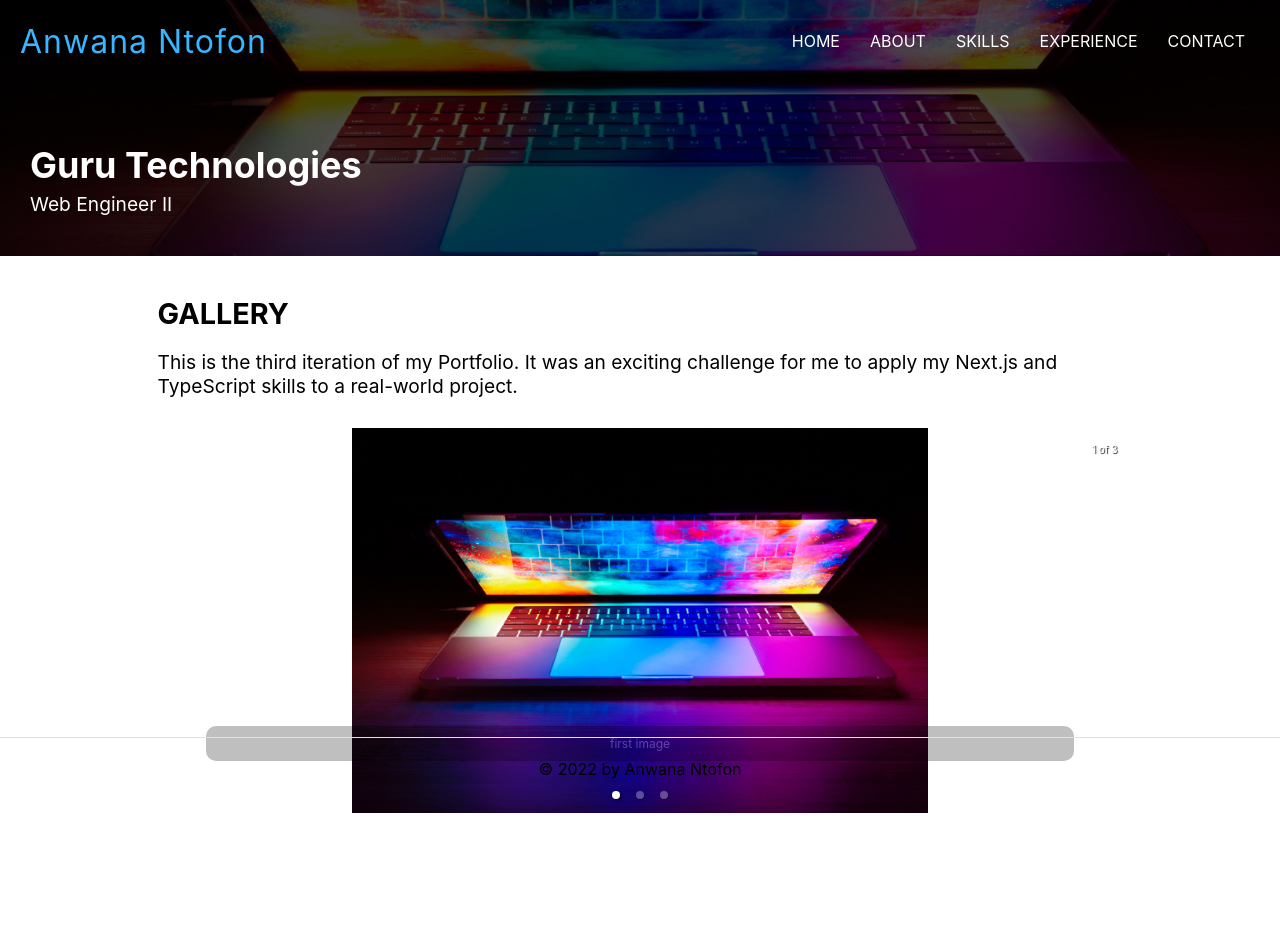
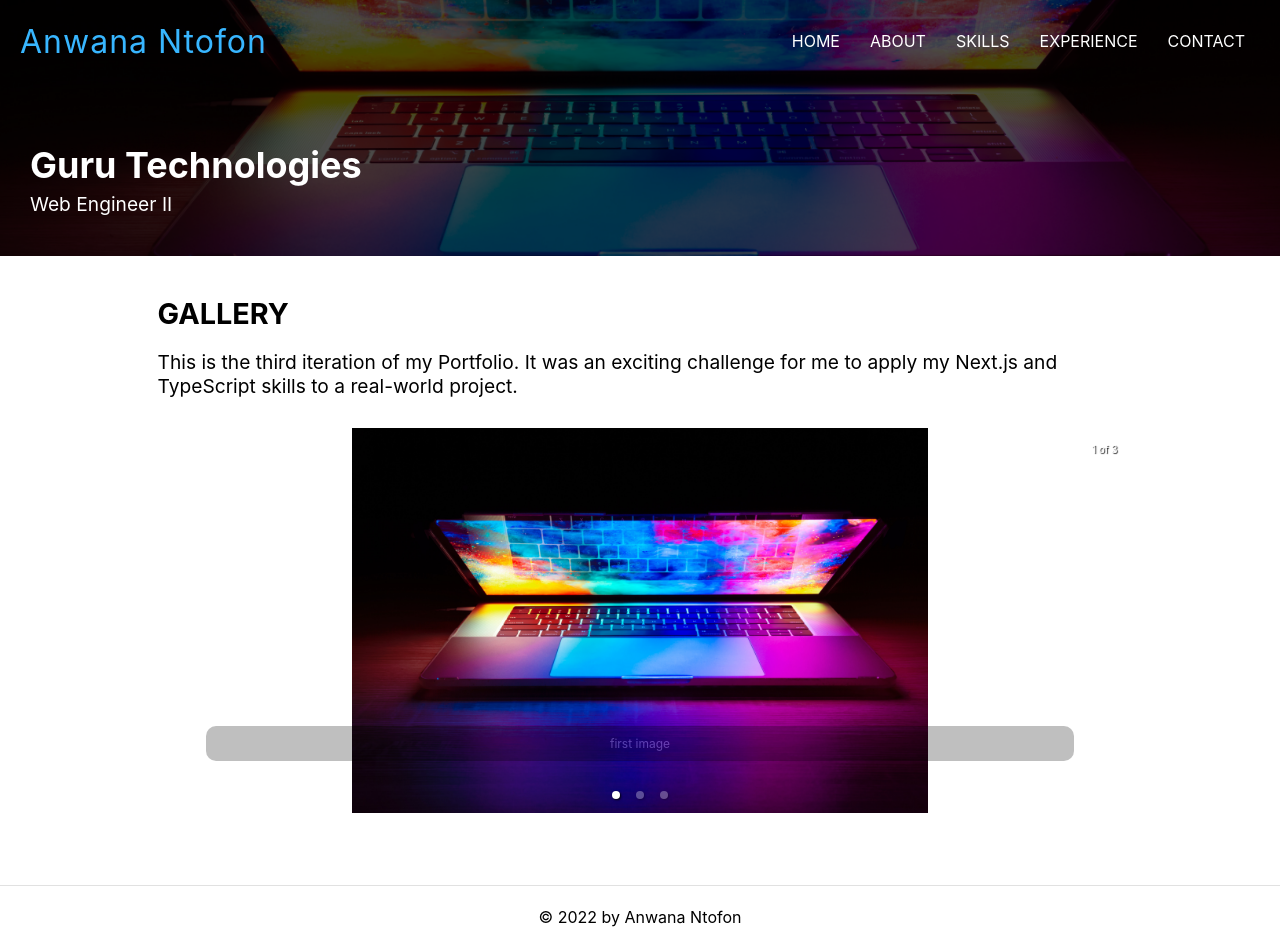
Before and after one commit to antofon/portfolio-v3, a Next.js app: page /experience/work/guru in a window 1280 px wide. Before the commit the page ends 813 px from the top, so only its background shows below. Built offline with nearby package versions, Linux system fonts and the light colour scheme.

Commit message:
Display different footer styles based on personal of work experience pages

```diff
--- a/components/Footer.tsx
+++ b/components/Footer.tsx
@@ -2,17 +2,22 @@ import { useState, useEffect } from 'react';
 import footerStyles from '../styles/Footer.module.css';
 import BackToTop from './BackToTop';
 import { useRouter } from 'next/router';
+import useWindowDimensions from '../hooks/useWindowDimensions';
 
 const Footer = () => {
   const [visible, setVisible] = useState('none');
-  const [homepageFooter, setHomePageFooter] = useState(false)
-const router = useRouter();
+  const [homepageFooter, setHomePageFooter] = useState(false);
+  const [isWorkFooter, setIsWorkFooter] = useState(true);
+  const { width } = useWindowDimensions();
+  const isMobile = typeof width !== 'undefined' && width < 768;
+  const router = useRouter();
+
   useEffect(() => {
     if (
-      // router.asPath === '/experience/personal/portfolio' ||
-      // router.asPath === '/experience/personal/stemreads' ||
-      // router.asPath === '/experience/personal/wikipedia' ||
-      // router.asPath === '/experience/personal/twitch' ||
+      router.asPath === '/experience/personal/portfolio' ||
+      router.asPath === '/experience/personal/stemreads' ||
+      router.asPath === '/experience/personal/wikipedia' ||
+      router.asPath === '/experience/personal/twitch' ||
       router.asPath === '/experience/work/guru' ||
       router.asPath === '/experience/work/meta' ||
       router.asPath === '/experience/work/artdotcom'
@@ -20,6 +25,23 @@ const router = useRouter();
       setHomePageFooter(false);
     } else {
       setHomePageFooter(true);
+    }
+
+    //apply different styles because content in body affects the footer position
+    if (
+      router.asPath === '/' ||
+      router.asPath === '/experience/work/guru' ||
+      router.asPath === '/experience/work/meta' ||
+      router.asPath === '/experience/work/artdotcom'
+    ) {
+      setIsWorkFooter(true);
+    } else if (
+      router.asPath === '/experience/personal/portfolio' ||
+      router.asPath === '/experience/personal/stemreads' ||
+      router.asPath === '/experience/personal/wikipedia' ||
+      router.asPath === '/experience/personal/twitch'
+    ) {
+      setIsWorkFooter(false);
     }
   }, [router]);
 
@@ -45,7 +67,20 @@ const router = useRouter();
     };
   }, []);
   return (
-    <footer className={homepageFooter ? footerStyles.footerHomepage : footerStyles.footerExperience}>
+    <footer
+      className={
+        homepageFooter
+          ? footerStyles.footerHomepage
+          : footerStyles.footerExperience
+      }
+      style={
+        isWorkFooter
+          ? { backgroundColor: '#FFFFFF' }
+          : isMobile
+          ? { backgroundColor: '#FFFFFF' }
+          : { position: 'absolute', bottom: '0', backgroundColor: '#FFFFFF' }
+      }
+    >
       <BackToTop visible={visible} />
       <p className={footerStyles.footerText}>© 2022 by Anwana Ntofon</p>
     </footer>
--- a/styles/Footer.module.css
+++ b/styles/Footer.module.css
@@ -1,29 +1,32 @@
-.footerHomepage,
+.footerHomepage,.footerExperience {
+  display: flex;
+  flex: 1;
+  padding: 1.3rem 0;
+  border-top: 1px solid #e1e1e1;
+  justify-content: center;
+  background: #fff;
+  align-items: center;
+  margin-top: 4.5rem;
+  height: auto;
+  width: 100%;
+  /* For back to top:  */
+  position: relative;
+}
+
 .footerExperience {
+}
+
+/* .footerExperience {
   display: flex;
   flex: 1;
   padding: 1.3rem 0;
   border-top: 1px solid #e1e1e1;
   justify-content: center;
   align-items: center;
-  margin-top: 4.5rem;
-  height: auto;
-  /* For back to top:  */
-  position: relative;
-}
-
-.footerExperience {
-  display: flex;
-  flex: 1;
-  border-top: 1px solid #e1e1e1;
-  justify-content: center;
-  align-items: center;
   height: auto;
   width: 100%;
-  /* position: relative; */
-  position: absolute;
-  bottom: 0;
-}
+  margin-top: 4.5rem;
+} */
 
 .footerText {
   margin: 0;
@@ -36,13 +39,8 @@
   }
 
   .footerText {
-    margin: 0;
     font-size: 1rem;
   }
-/*
-  .footerExperience {
-    position: absolute;
-  } */
 }
 
 @media screen and (min-width: 900px) {
```
